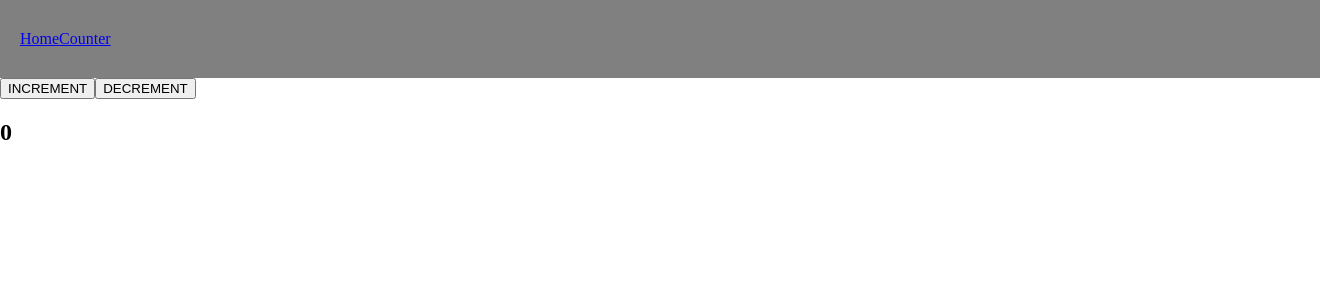
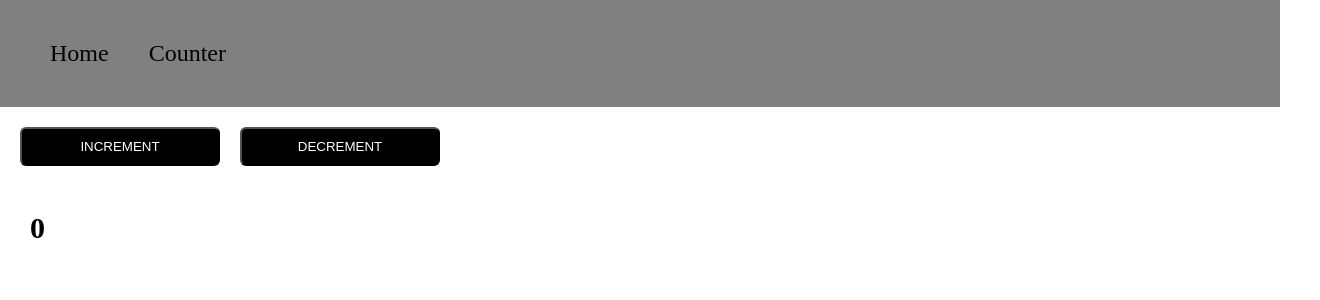
Before and after one commit to Artur-Petrosyan/React-App-Function-Component, a React (Vite) app: page /counter in a window 1280 px wide. Shown: the top 300 px of the page, 1320 px wide, since content can reach past the window. Built offline with nearby package versions, Linux system fonts and the light colour scheme.

Commit message:
Counter Page

```diff
--- a/src/components/Header/Header.module.scss
+++ b/src/components/Header/Header.module.scss
@@ -2,4 +2,6 @@
     width: 100%;
     padding: 30px 20px;
     background-color: gray;
+    box-sizing: border-box;
+    text-decoration: none;
 }
--- a/src/components/Header/Navigation/Navigation.jsx
+++ b/src/components/Header/Navigation/Navigation.jsx
@@ -1,10 +1,10 @@
 import { NavLink } from "react-router-dom"
-
+import styles from "./Navigation.module.scss"
 const Navigation = () => {
     return (
-        <nav>
-            <NavLink to="/">Home</NavLink>
-            <NavLink to="/counter">Counter</NavLink>
+        <nav className={styles.nav}>
+            <NavLink to="/" className={styles.navItem}>Home</NavLink>
+            <NavLink to="/counter" className={styles.navItem}>Counter</NavLink>
         </nav>
     )
 }
--- a/src/components/Header/Navigation/Navigation.module.scss
+++ b/src/components/Header/Navigation/Navigation.module.scss
@@ -0,0 +1,16 @@
+.nav {
+display: flex;
+box-sizing: border-box;
+}
+.navItem {
+    text-decoration: none;
+    margin-left: 20px ;
+    padding: 10px;
+    font-size: 24px;
+    color: black;
+    box-sizing: border-box;
+}
+
+.navItem:hover {
+background-color: white;
+}
--- a/src/pages/Counter/Counter.jsx
+++ b/src/pages/Counter/Counter.jsx
@@ -1,6 +1,6 @@
 import { useState } from "react"
 import Button from "../../ui-kit/Button/Button"
-
+import styles from "./Counter.module.scss"
 const Counter = () => {
 const [count,setCount] = useState(0)
 const increment = () => {
@@ -10,11 +10,11 @@ const decrement = () => {
     setCount(count - 1)
 }
     return (
-        <>
-            <Button onClick={increment}>INCREMENT</Button>
-            <Button onClick={decrement}>DECREMENT</Button>
-            <h2>{count}</h2>
-        </>
+        <div>
+            <Button className={styles.btn} onClick={increment}>INCREMENT</Button>
+            <Button className={styles.btn} onClick={decrement}>DECREMENT</Button>
+            <h2 >{count}</h2>
+        </div>
     )
 
 }
--- a/src/pages/Counter/Counter.module.scss
+++ b/src/pages/Counter/Counter.module.scss
@@ -0,0 +1,18 @@
+.btn {
+    background-color: black;
+    padding: 10px;
+    color: white;
+    border-radius: 6px;
+    width: 200px;
+    margin: 20px 0px 20px 20px;
+}
+
+.btn:hover {
+    opacity: 0.5;
+    cursor: pointer;
+}
+
+h2 {
+    font-size: 30px;
+    margin-left: 30px;
+}
```
